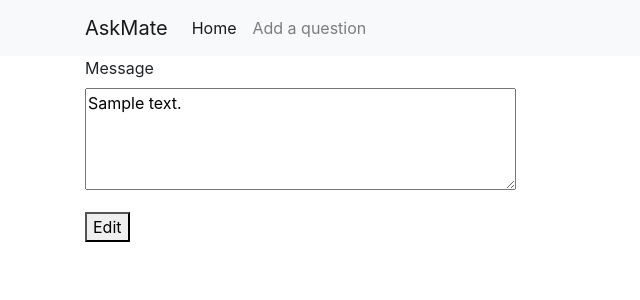
After one commit to MihaelaNaidin040696/ask-mate, a Flask app: template templates/edit_answer.html in a window 1280 px wide. The commit adds this page. Shown: the top 300 px of the page, without its empty margins (0-640 px from the left). Run offline with Flask 2, Linux system fonts and the light colour scheme; the template is opened without the code that fills it: most values are stand-ins (such as "Sample title", 1, 10 or a date in 2020).

Commit message:
add edit answer functionality

```diff
--- a/server.py
+++ b/server.py
@@ -205,9 +205,23 @@ def add_answer_comment(answer_id):
     )
 
 
-@app.route("/answer/<answer_id>/edit")
-def edit_answer():
-    pass
+@app.route("/answer/<answer_id>/edit", methods=["GET", "POST"])
+def edit_answer(answer_id):
+    answer = data_manager.get_answers_by_answer_id(answer_id)
+    if request.method == "POST":
+        message = request.form.get("message")
+        data_manager.edit_answer(answer_id, message)
+        return redirect(
+            url_for(
+                "display_question_by_id",
+                question_id=id,
+            )
+        )
+    return render_template(
+        "edit_answer.html",
+        answer=answer,
+        answer_id=answer_id,
+    )
 
 
 @app.route("/comment/<comment_id>/edit")
--- /dev/null
+++ b/templates/edit_answer.html
@@ -0,0 +1,22 @@
+{% extends "base.html" %} {% block title %}Edit answer{% endblock title %} {%
+    block content %}
+        <form
+            method="POST"
+            action="{{ url_for('edit_answer', answer_id=answer_id) }}"
+        >
+            <p>
+                <label for="message">Message</label><br />
+                <textarea
+                    id="id_message"
+                    rows="4"
+                    cols="40"
+                    name="message"
+                    required
+                >
+{{ answer.message }}</textarea
+                >
+            </p>
+
+            <button type="submit">Edit</button>
+        </form>
+{% endblock %}
```
Also changed, not shown: data_manager.py (+11 -0 lines), templates/individual_question.html (+7 -0 lines).
